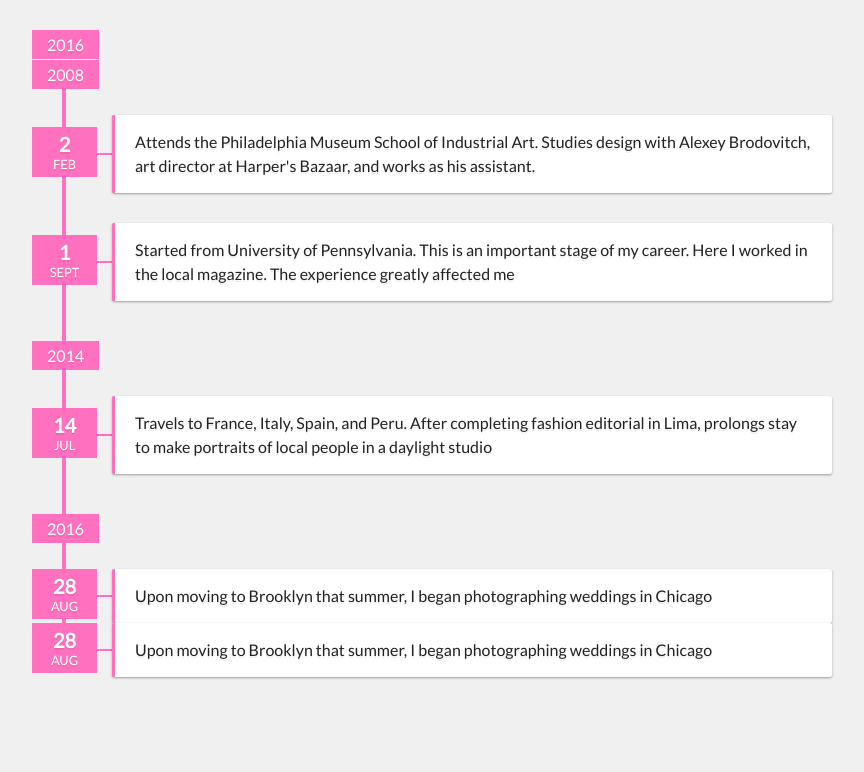
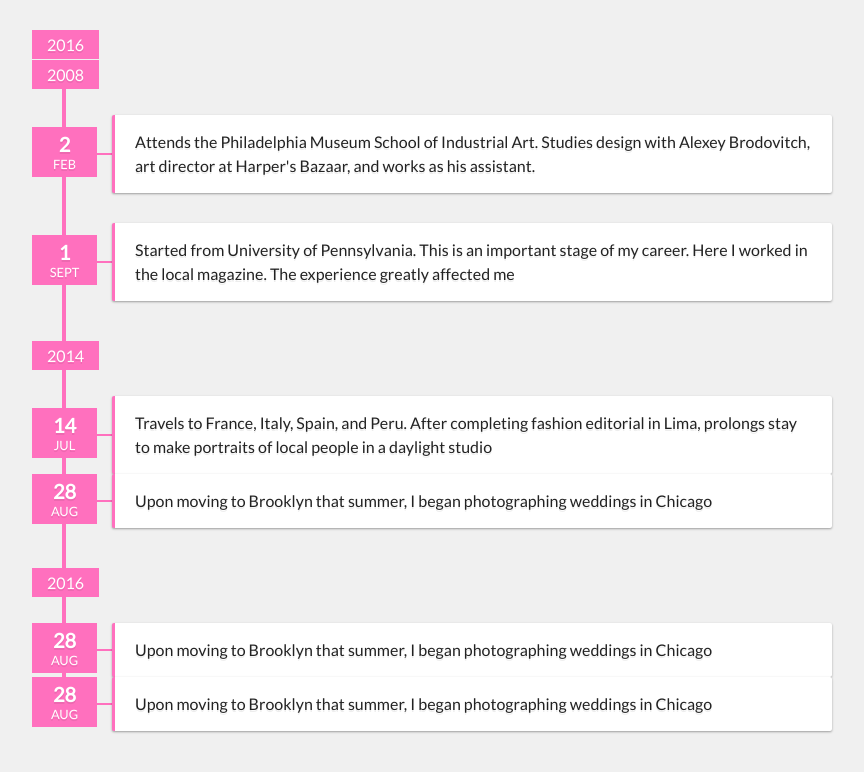
Before and after one commit to laxatzi/tribute-page, a plain HTML site: page timeline.html in a window 1280 px wide. Shown: the whole page, without its empty margins (208-1072 px from the left). Drawn offline with nearby package versions, Linux system fonts and the light colour scheme.

Commit message:
add alternative timeline group

```diff
--- a/timeline.html
+++ b/timeline.html
@@ -59,6 +59,21 @@
                 </div>
               </div>
             </div>
+                         <!-- start of altgroup -->
+                         <div class="timeline__group-alt">
+                          <span class="timeline__year">2016</span>
+                          <div class="timeline__box">
+                            <div class="timeline__date">
+                              <span class="timeline__day">28</span>
+                              <span class="timeline__month">Aug</span>
+                            </div>
+                            <div class="timeline__post">
+                              <div class="timeline__content">
+                                <p>Upon moving to Brooklyn that summer, I began photographing weddings in Chicago</p>
+                              </div>
+                            </div>
+                          </div>
+                         </div>     <!-- end of altgroup -->
   <!-- end of group -->
           <div class="timeline__group">
               <span class="timeline__year">2016</span>
```
